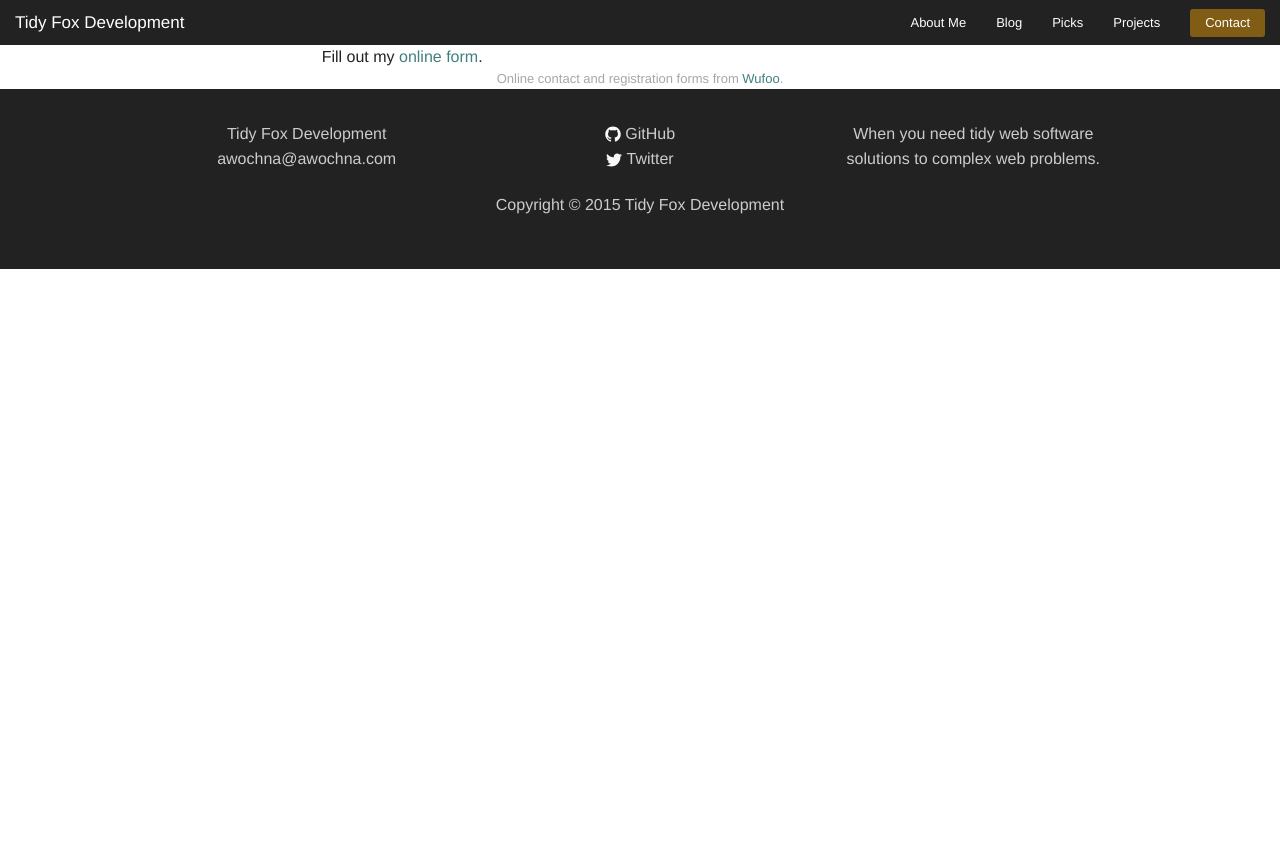
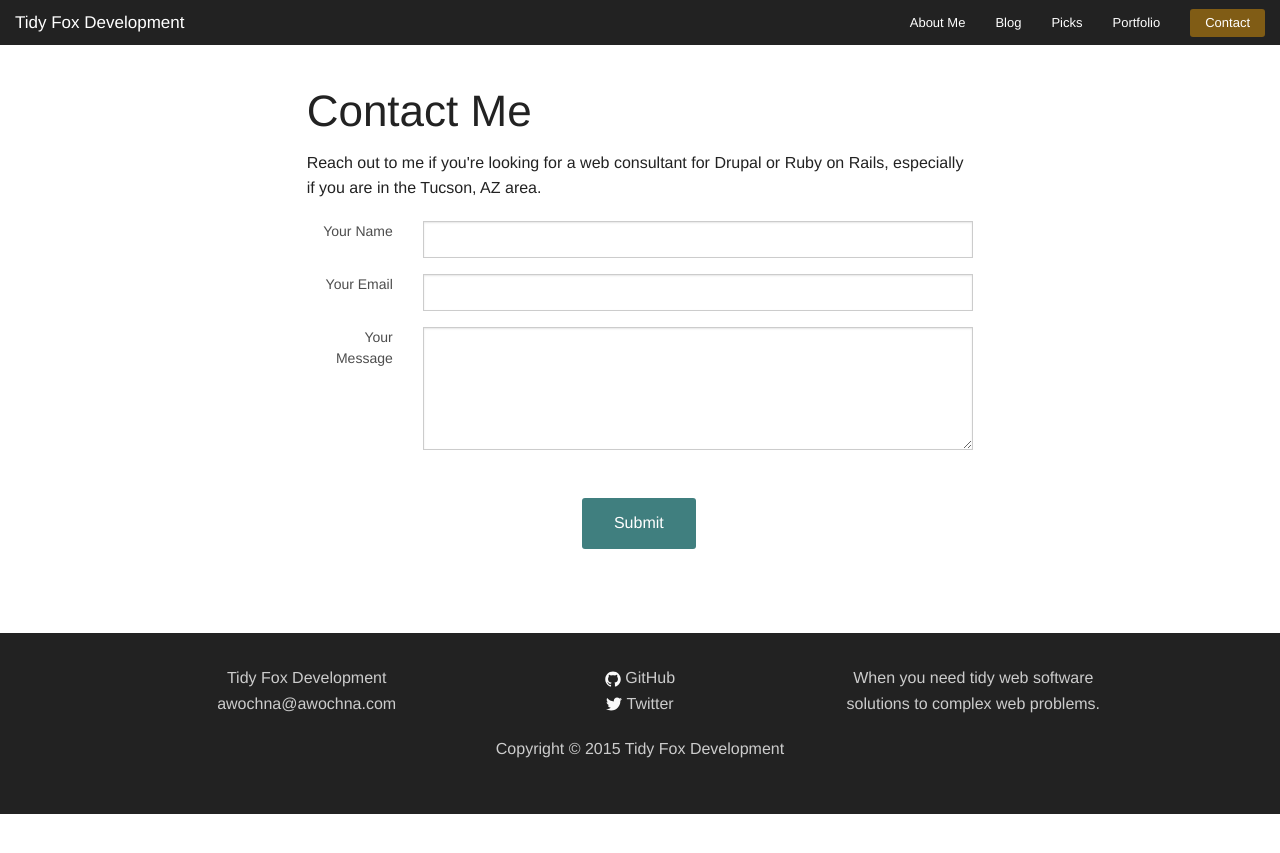
Before and after one commit to awochna/jekyll-blog, a Jekyll site: the page built from contact.html, in a window 1280 px wide. Shown: the top 853 px of the page. Built offline with Jekyll 4.4.1, drawn with Linux system fonts in a browser that asks for light colours.

Commit message:
Make new, own contact form and change projects to portfolio. Add a thanks.html page for after contact is submitted.

```diff
--- a/contact.html
+++ b/contact.html
@@ -4,25 +4,41 @@ title: Contact
 permalink: /contact/
 ---
 
-<div class="small-8 small-offset-2 columns">
-  <div id="wufoo-z100gz2n0gzpwwl">
-  Fill out my <a href="https://tidyfoxdev.wufoo.com/forms/z100gz2n0gzpwwl">online form</a>.
-  </div>
-  <div id="wuf-adv" style="font-family:inherit;font-size: small;color:#a7a7a7;text-align:center;display:block;">Online contact and registration forms from <a href="http://www.wufoo.com">Wufoo</a>.</div>
-  <script type="text/javascript">var z100gz2n0gzpwwl;(function(d, t) {
-  var s = d.createElement(t), options = {
-  'userName':'tidyfoxdev',
-  'formHash':'z100gz2n0gzpwwl',
-  'autoResize':true,
-  'height':'639',
-  'async':true,
-  'host':'wufoo.com',
-  'header':'show',
-  'ssl':true};
-  s.src = ('https:' == d.location.protocol ? 'https://' : 'http://') + 'www.wufoo.com/scripts/embed/form.js';
-  s.onload = s.onreadystatechange = function() {
-  var rs = this.readyState; if (rs) if (rs != 'complete') if (rs != 'loaded') return;
-  try { z100gz2n0gzpwwl = new WufooForm();z100gz2n0gzpwwl.initialize(options);z100gz2n0gzpwwl.display(); } catch (e) {}};
-  var scr = d.getElementsByTagName(t)[0], par = scr.parentNode; par.insertBefore(s, scr);
-  })(document, 'script');</script>
+<div class="small-8 small-offset-2 extra-whitespace columns">
+  <h1>Contact Me</h1>
+  <p>Reach out to me if you're looking for a web consultant for Drupal or Ruby on Rails, especially if you are in the Tucson, AZ area.</p>
+  <form action="http://formspree.io/awochna@awochna.com">
+    <div class="row">
+      <div class="small-2 columns">
+        <label for="name" class="right">Your Name</label>
+      </div>
+      <div class="small-10 columns">
+        <input type="text" id="name" name="name">
+      </div>
+    </div>
+    <div class="row">
+      <div class="small-2 columns">
+        <label for="email" class="right">Your Email</label>
+      </div>
+      <div class="small-10 columns">
+        <input type="email" id="email" name="_replyto">
+      </div>
+    </div>
+    <div class="row">
+      <div class="small-2 columns">
+        <label for="message" class="right">Your Message</label>
+      </div>
+      <div class="small-10 columns">
+        <textarea id="message" name="message" rows="5"></textarea>
+      </div>
+    </div>
+    <input type="hidden" name="_subject" value="Contact form submission">
+    <input type="hidden" name="_next" value="//www.tidyfoxdev.com/thanks.html">
+    <input type="text" name="_gotcha" style="display:none">
+    <div class="row">
+      <div class="small-4 small-offset-5 extra-whitespace columns">
+        <input type="submit" value="Submit" class="button radius">
+      </div>
+    </div>
+  </form>
 </div>
--- a/projects.html
+++ b/projects.html
@@ -1,6 +1,6 @@
 ---
 layout: page
-title: Projects
+title: Portfolio
 permalink: /projects/
 ---
 
```
Also changed, not shown: thanks.html (added, +39 -0 lines).
